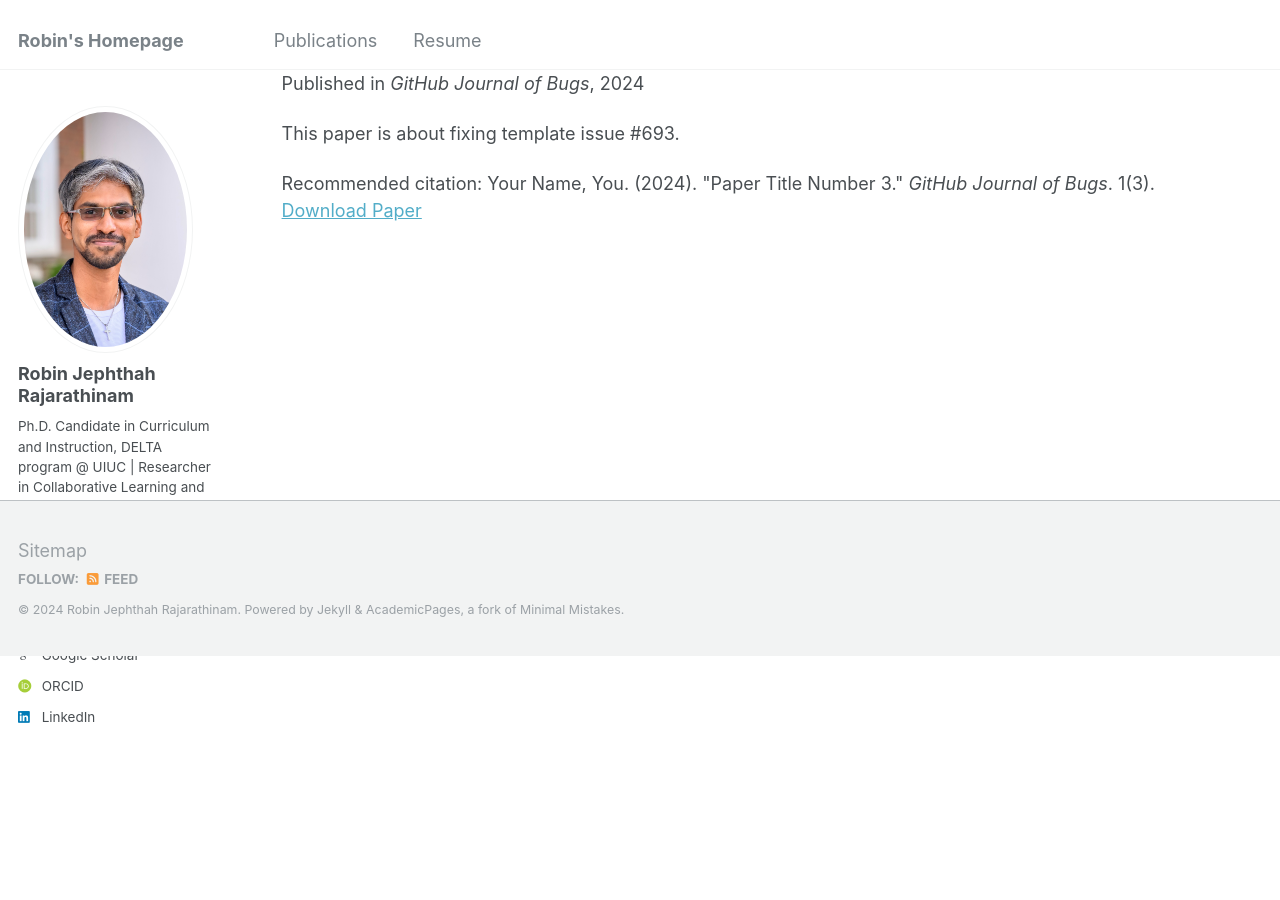
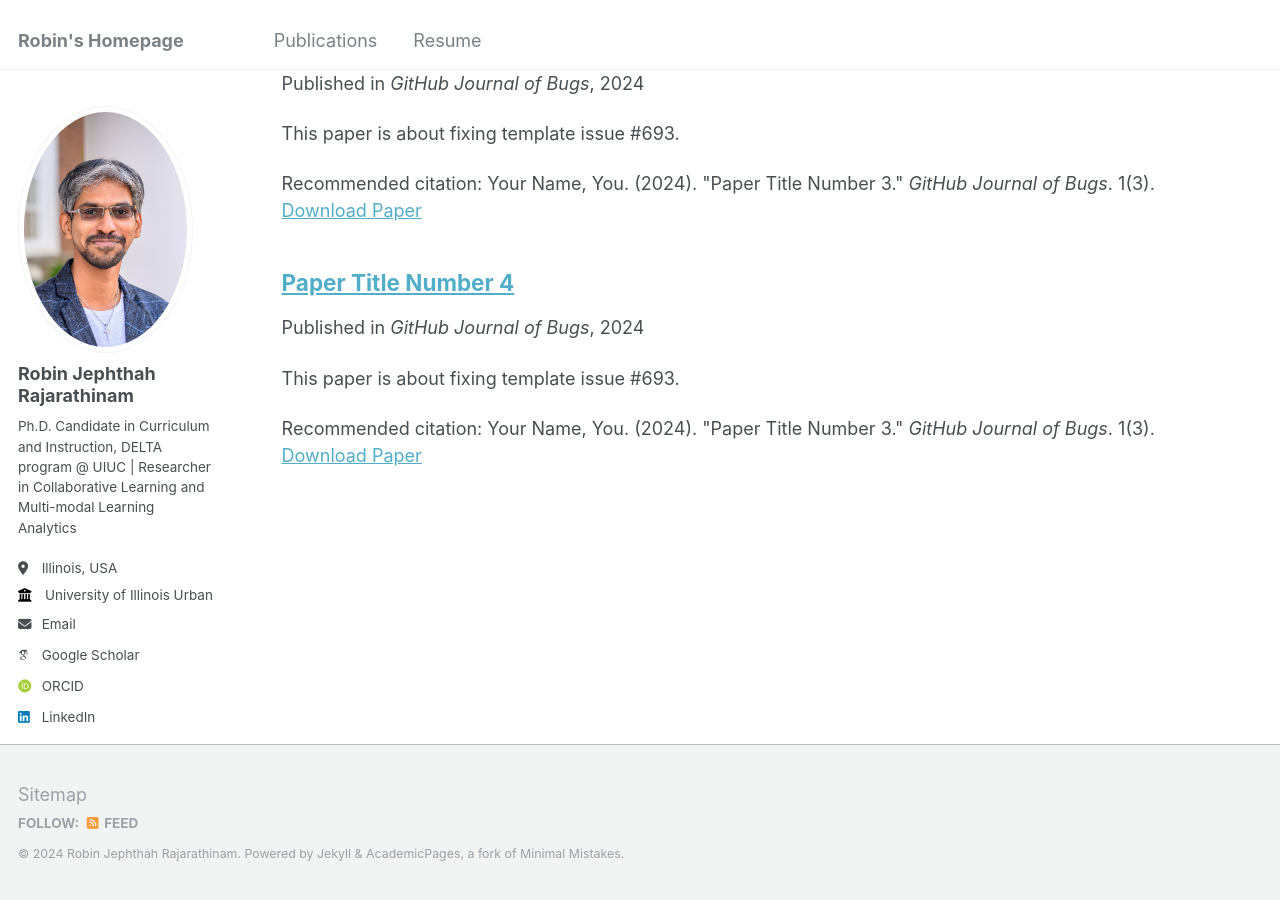
Before and after one commit to rjrthnm2/rjrthnm2.github.io, a Jekyll site: the page built from _pages/publications.html, in a window 1280 px wide and 900 px high, scrolled down 1517 px. Built offline with Jekyll 4.4.1, drawn with Linux system fonts in a browser that asks for light colours; some web fonts are replaced.

```diff
--- /dev/null
+++ b/_publications/2024-02-17-paper-title-number-5.md
@@ -0,0 +1,13 @@
+---
+title: "Paper Title Number 4"
+collection: publications
+category: conferences
+permalink: /publication/2024-02-17-paper-title-number-5
+excerpt: 'This paper is about fixing template issue #693.'
+date: 2024-02-17
+venue: 'GitHub Journal of Bugs'
+paperurl: 'http://academicpages.github.io/files/paper3.pdf'
+citation: 'Your Name, You. (2024). &quot;Paper Title Number 3.&quot; <i>GitHub Journal of Bugs</i>. 1(3).'
+---
+
+The contents above will be part of a list of publications, if the user clicks the link for the publication than the contents of section will be rendered as a full page, allowing you to provide more information about the paper for the reader. When publications are displayed as a single page, the contents of the above "citation" field will automatically be included below this section in a smaller font.
```
Also changed, not shown: _publications/2024-07-01-conferences-360CameraFacialFeatures.md (renamed from _publications/2009-10-01-paper-title-number-1.md, +1 -1 lines).
